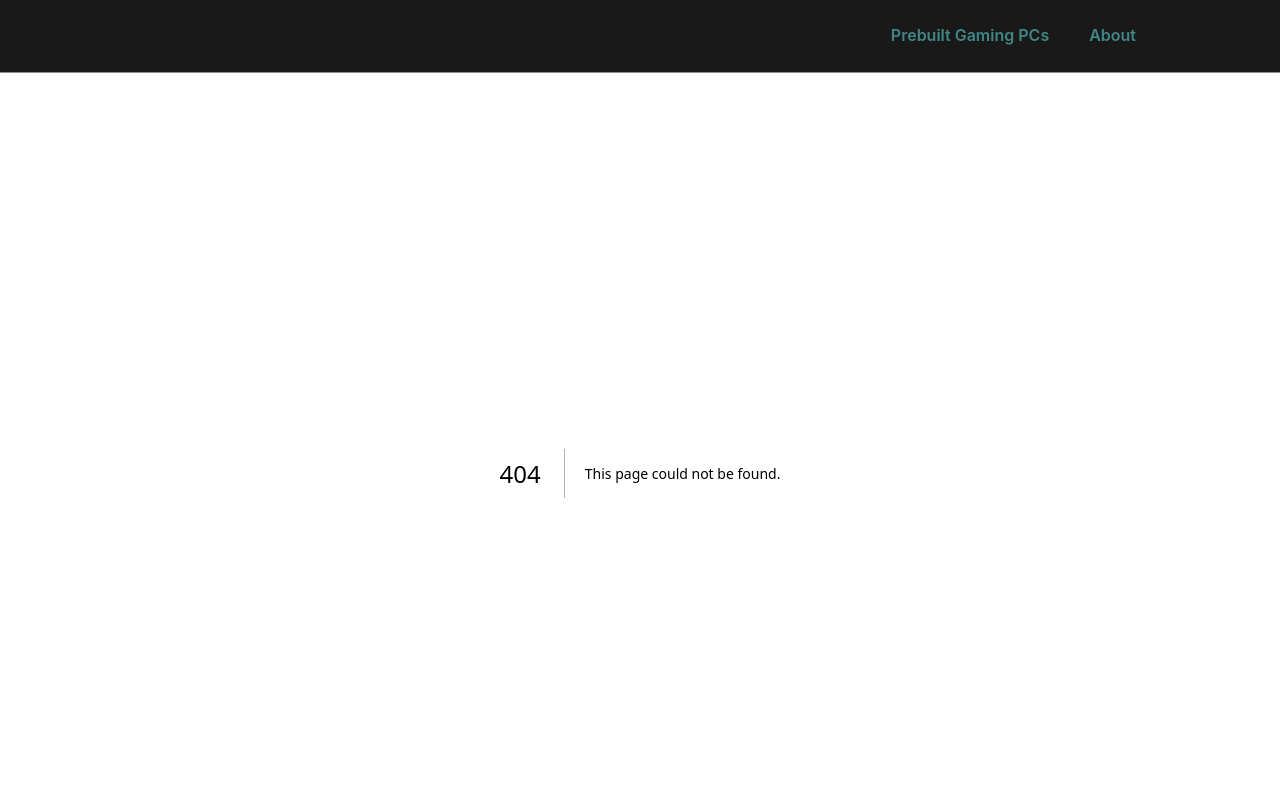
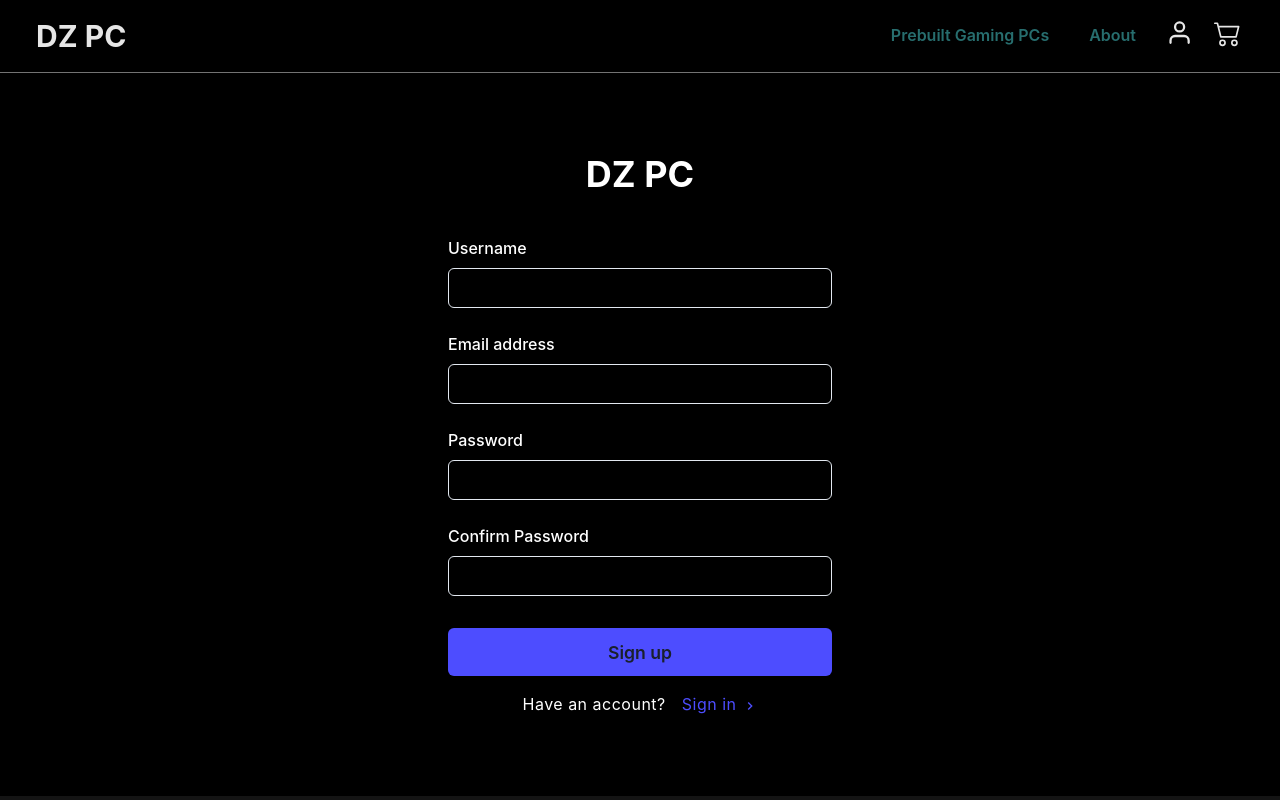
Before and after one commit to samudriawan/pc-company-next, a Next.js app: page /auth/signup in a window 1280 px wide. Before the commit this address had no page. Shown: the top 800 px of the page. Built offline with nearby package versions, Linux system fonts and the light colour scheme.

Commit message:
create: signin and signup pages

```diff
--- a/src/components/Navbar.tsx
+++ b/src/components/Navbar.tsx
@@ -34,8 +34,6 @@ function Navbar() {
 			fallback: 'md',
 		}
 	);
-
-	// console.log(cartQty);
 
 	return (
 		<Box
@@ -115,7 +113,7 @@ function Navbar() {
 							About
 						</Button>
 					</Link>
-					<Link as={NextLink} href="/user/settings">
+					<Link as={NextLink} href="/auth/signin">
 						<Button variant="unstyled" _hover={{ color: 'neon.blue' }}>
 							<Icon as={FiUser} fontSize="1.7rem" />
 						</Button>
--- /dev/null
+++ b/src/pages/auth/signup.tsx
@@ -0,0 +1,74 @@
+import { ChevronRightIcon } from '@chakra-ui/icons';
+import {
+	Box,
+	FormControl,
+	FormLabel,
+	Input,
+	Stack,
+	Link,
+	Button,
+	Heading,
+	Text,
+	Center,
+	Container,
+} from '@chakra-ui/react';
+import Head from 'next/head';
+import { default as NextLink } from 'next/link';
+
+export default function SignUp() {
+	return (
+		<>
+			<Head>
+				<title>Create an account - DZ Prebuilt PC</title>
+			</Head>
+			<main>
+				<Container
+					maxW={{ sm: 'lg', md: '2xl', lg: 'container.lg', xl: '5xl' }}
+					py="12"
+				>
+					<Stack w={{ base: '100%', sm: 'sm' }} m={'auto'} py="8" gap={4}>
+						<Center>
+							<Heading as="h1">DZ PC</Heading>
+						</Center>
+						<Box as="form" rounded={'lg'}>
+							<FormControl id="username" mt="6">
+								<FormLabel>Username</FormLabel>
+								<Input type="text" />
+							</FormControl>
+							<FormControl id="email" mt="6">
+								<FormLabel>Email address</FormLabel>
+								<Input type="email" />
+							</FormControl>
+							<FormControl id="password" mt="6">
+								<FormLabel>Password</FormLabel>
+								<Input type="password" />
+							</FormControl>
+							<FormControl id="confirm_password" mt="6">
+								<FormLabel>Confirm Password</FormLabel>
+								<Input type="password" />
+							</FormControl>
+							<Button
+								w="full"
+								mt="8"
+								size="lg"
+								bg={'neon.blue'}
+								transition="transform 200ms ease"
+								fontSize="1.1rem"
+								_hover={{ transform: 'scale(1.03)' }}
+								_active={{ transform: 'scale(0.97)' }}
+							>
+								Sign up
+							</Button>
+						</Box>
+						<Center gap={4} letterSpacing=".5px">
+							<Text>Have an account?</Text>
+							<Link as={NextLink} href="/auth/signin" color={'neon.blue'}>
+								Sign in <ChevronRightIcon />
+							</Link>
+						</Center>
+					</Stack>
+				</Container>
+			</main>
+		</>
+	);
+}
```
Also changed, not shown: src/pages/auth/signin.tsx (added, +64 -0 lines).
